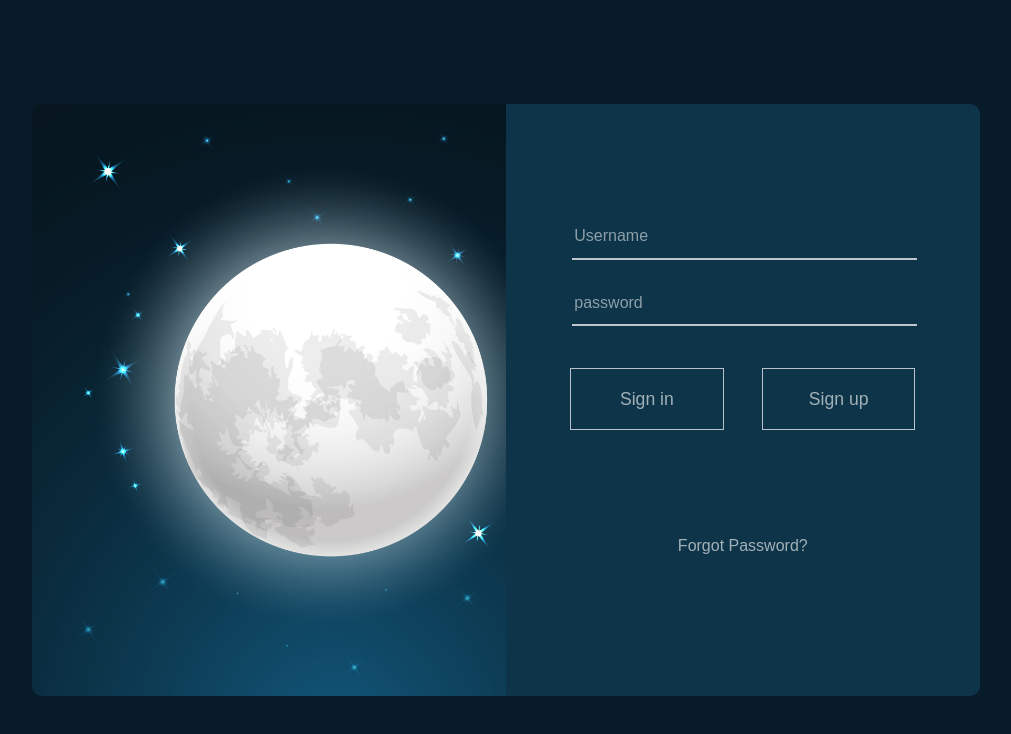
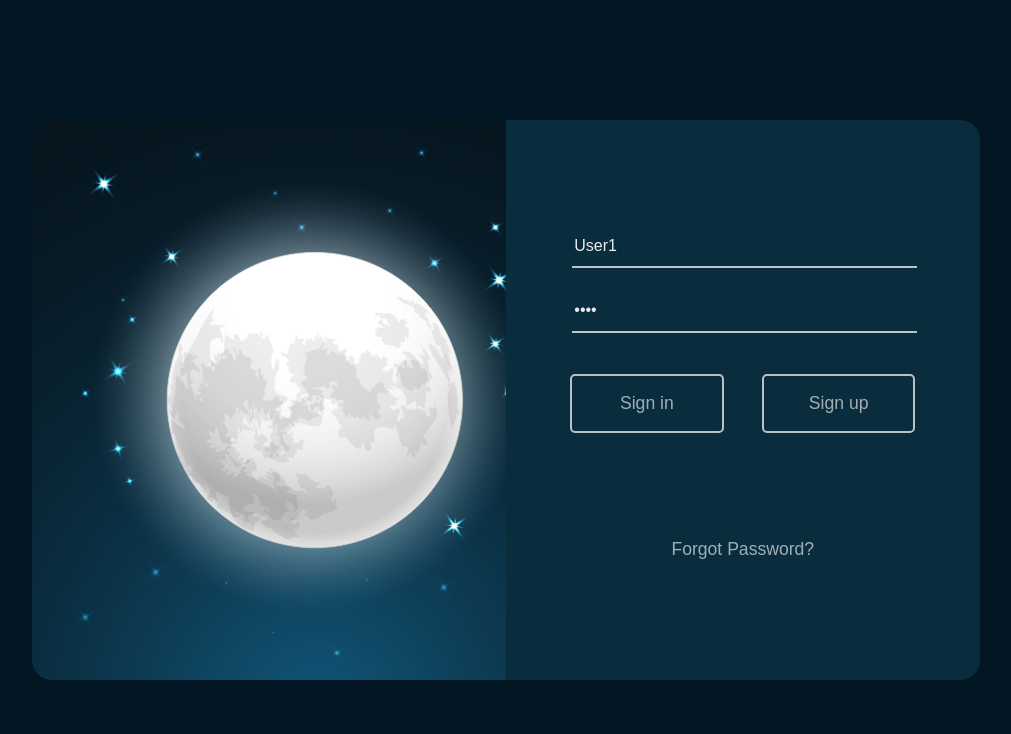
Before and after one commit to Arthur-zct/Pagina, a React (Create React App) app in the folder page/: page / in a window 1280 px wide. Shown: the top 734 px of the page, without its empty margins (134-1145 px from the left). Built offline with nearby package versions, Linux system fonts and the light colour scheme.

Commit message:
Pequenas modificações

```diff
--- a/page/src/App.css
+++ b/page/src/App.css
@@ -1,5 +1,5 @@
 .Login-section {
-    background-color: rgb(8, 27, 41);
+    background-color: rgb(3, 22, 35);
     height: 100vh;
     width: 100vw;
     display: flex;
@@ -10,7 +10,7 @@
 }
 .L-conteudo {
     width: 74%;
-    height: 74%;
+    height: 70%;
     display: flex;
     margin: auto;
 }
@@ -19,13 +19,13 @@
     height: 100%;
 }
 .L-conteudo > .image {
-    border-radius: 10px 0px 0px 10px;
+    border-radius: 20px 0px 0px 20px;
 }
 .L-conteudo > .Login-register {
-    border-radius: 0px 10px 10px 0px;
+    border-radius: 0px 20px 20px 0px;
 }
 .Login-register {
-    background-color: rgb(13, 52, 72);
+    background-color: rgb(10, 45, 62);
     display: flex;
 }
 .Login-register > div {
@@ -61,16 +61,17 @@
     width: 40%;
     margin: auto;
     background-color: rgba(255, 255, 255, 0);
-    border: 1px solid rgba(255, 255, 255, 0.705);
+    border: 2px solid rgba(255, 255, 255, 0.705);
     font-size: 1.1em;
     cursor: pointer;
     color: rgba(255, 255, 255, 0.614);
+    border-radius: 5px;
 }
 .Login-register > div > button {
     display: flex;
     margin: auto;
     margin-top: 20%;
-    font-size: 1em;
+    font-size: 1.1em;
     background-color: rgba(255, 255, 255, 0);
     border: none;
     color: rgba(255, 255, 255, 0.614);
--- a/page/src/components/Login.js
+++ b/page/src/components/Login.js
@@ -10,8 +10,8 @@ const Login = () => {
             </div>
             <div class="Login-register">
                 <div>
-                    <input type="text" placeholder="Username"/>
-                    <input type="text" placeholder="password"/>
+                    <input type="text" placeholder="Username" value="User1"/>
+                    <input type="password" placeholder="password" value="1234"/>
                     <div>
                         <button>Sign in</button>
                         <button>Sign up</button>
```
